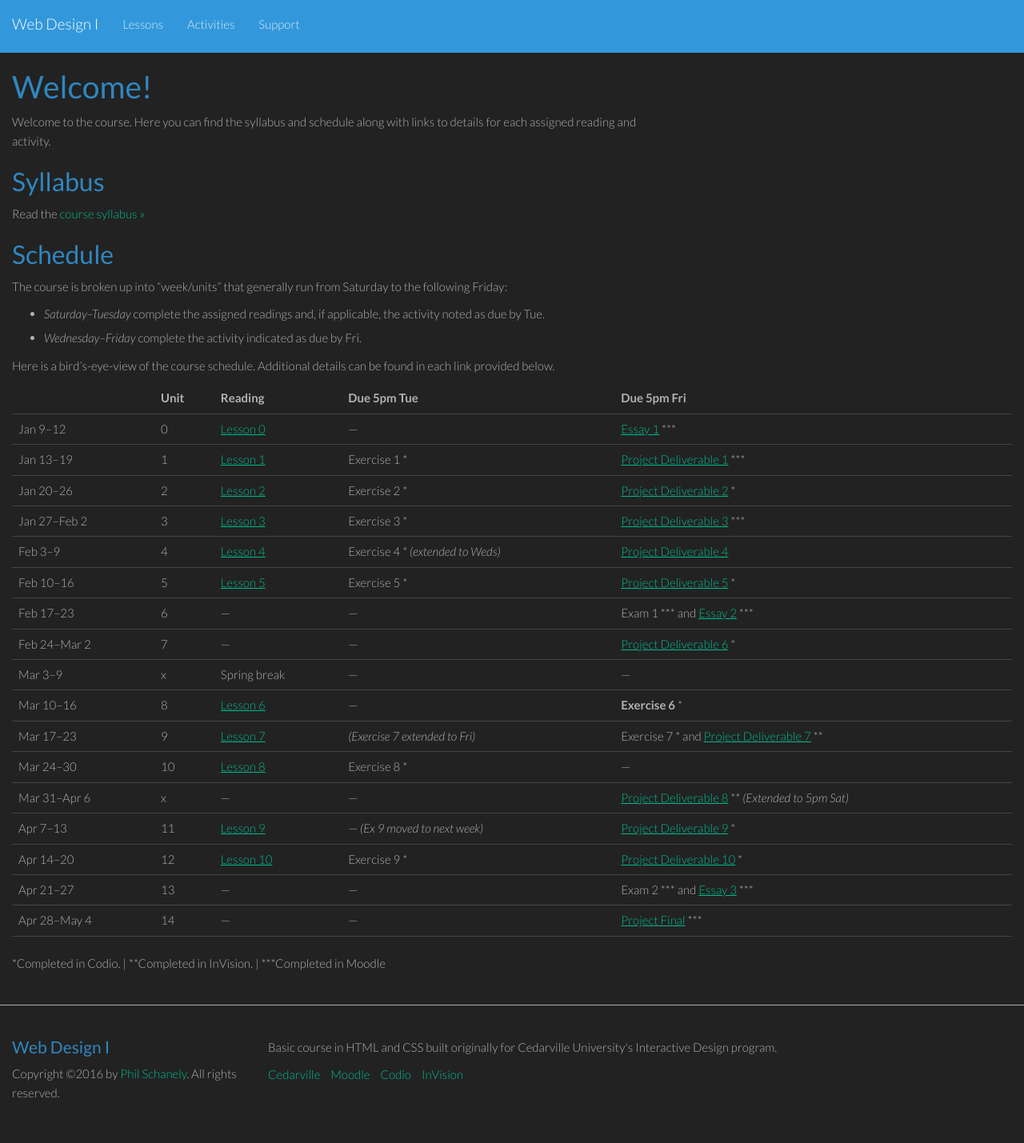
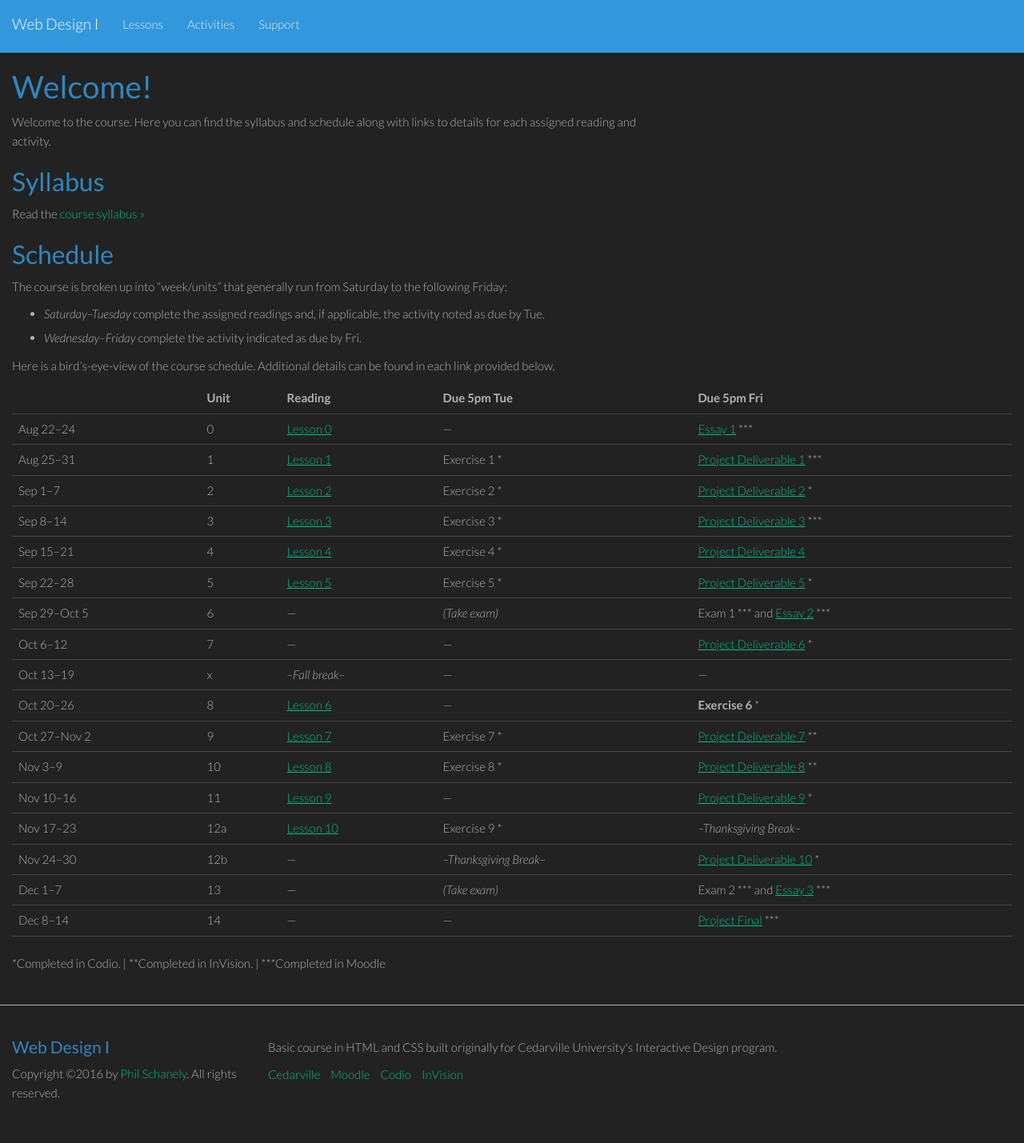
Before and after one commit to philschanely/course-web1, a Jekyll site: the page built from index.md, in a window 1280 px wide. Shown: the whole page at 80% size. Built offline with Jekyll 4.4.1, drawn with Linux system fonts in a browser that asks for light colours.

Commit message:
Updates for fall semester

```diff
--- a/index.md
+++ b/index.md
@@ -19,23 +19,23 @@
 
 |               | Unit | Reading            | Due 5pm Tue     | Due 5pm Fri                                              |
 |---------------|:-----|:-------------------|:----------------|:---------------------------------------------------------|
-| Jan 9--12     | 0    | [Lesson 0][l0]     | ---             | [Essay 1][es1] \*\*\*                                    |
-| Jan 13--19    | 1    | [Lesson 1][l1]     | Exercise 1 *    | [Project Deliverable 1][pd1] \*\*\*                      |
-| Jan 20--26    | 2    | [Lesson 2][l2]     | Exercise 2 *    | [Project Deliverable 2][pd2] *                           |
-| Jan 27--Feb 2 | 3    | [Lesson 3][l3]     | Exercise 3 *    | [Project Deliverable 3][pd3] \*\*\*                      |
-| Feb 3--9      | 4    | [Lesson 4][l4]     | Exercise 4 * *(extended to Weds)* | [Project Deliverable 4][pd4]           |
-| Feb 10--16    | 5    | [Lesson 5][l5]     | Exercise 5 *    | [Project Deliverable 5][pd5] *                           |
-| Feb 17--23    | 6    | ---                | ---             | Exam 1 \*\*\* and [Essay 2][es2] \*\*\*                  |
-| Feb 24--Mar 2 | 7    | ---                | ---             | [Project Deliverable 6][pd6] *                           |
-| Mar 3--9      | x    | Spring break       | ---             | ---                                                      |
-| Mar 10--16    | 8    | [Lesson 6][l6]     | ---             | **Exercise 6** \*                                        |
-| Mar 17--23    | 9    | [Lesson 7][l7]     | *(Exercise 7 extended to Fri)* | Exercise 7 *  and [Project Deliverable 7][pd7] ** |
-| Mar 24--30    | 10   | [Lesson 8][l8]     | Exercise 8 *    | ---                                                      |
-| Mar 31--Apr 6 | x    | ---                | ---             | [Project Deliverable 8][pd8] ** *(Extended to 5pm Sat)*  |
-| Apr 7--13     | 11   | [Lesson 9][l9]     | --- *(Ex 9 moved to next week)* | [Project Deliverable 9][pd9] *           |
-| Apr 14--20    | 12   | [Lesson 10][l10]   | Exercise 9 *    | [Project Deliverable 10][pd10] *                         |
-| Apr 21--27    | 13   | ---                | ---             | Exam 2 *** and [Essay 3][es3] \*\*\*                     |
-| Apr 28--May 4 | 14   | ---                | ---             | [Project Final][pdfs] \*\*\*                             |
+| Aug 22--24    | 0    | [Lesson 0][l0]     | ---             | [Essay 1][es1] \*\*\*                                    |
+| Aug 25--31    | 1    | [Lesson 1][l1]     | Exercise 1 *    | [Project Deliverable 1][pd1] \*\*\*                      |
+| Sep 1--7      | 2    | [Lesson 2][l2]     | Exercise 2 *    | [Project Deliverable 2][pd2] *                           |
+| Sep 8--14     | 3    | [Lesson 3][l3]     | Exercise 3 *    | [Project Deliverable 3][pd3] \*\*\*                      |
+| Sep 15--21    | 4    | [Lesson 4][l4]     | Exercise 4 *    | [Project Deliverable 4][pd4]                             |
+| Sep 22--28    | 5    | [Lesson 5][l5]     | Exercise 5 *    | [Project Deliverable 5][pd5] *                           |
+| Sep 29--Oct 5 | 6    | ---                | *(Take exam)*   | Exam 1 \*\*\* and [Essay 2][es2] \*\*\*                  |
+| Oct 6--12     | 7    | ---                | ---             | [Project Deliverable 6][pd6] *                           |
+| Oct 13--19    | x    | *--Fall break--*   | ---             | ---                                                      |
+| Oct 20--26    | 8    | [Lesson 6][l6]     | ---             | **Exercise 6** \*                                        |
+| Oct 27--Nov 2 | 9    | [Lesson 7][l7]     | Exercise 7 *    | [Project Deliverable 7][pd7] **                          |
+| Nov 3--9      | 10   | [Lesson 8][l8]     | Exercise 8 *    | [Project Deliverable 8][pd8] **                          |
+| Nov 10--16    | 11   | [Lesson 9][l9]     | ---             | [Project Deliverable 9][pd9] *                           |
+| Nov 17--23    | 12a  | [Lesson 10][l10]   | Exercise 9 *    | *--Thanksgiving Break--*                                 |
+| Nov 24--30    | 12b  | ---       | *--Thanksgiving Break--* | [Project Deliverable 10][pd10] *                         |
+| Dec 1--7      | 13   | ---                | *(Take exam)*   | Exam 2 *** and [Essay 3][es3] \*\*\*                     |
+| Dec 8--14     | 14   | ---                | ---             | [Project Final][pdfs] \*\*\*                             |
 
 
 \*Completed in Codio. \| \*\*Completed in InVision. \| \*\*\*Completed in Moodle
```
Also changed, not shown: _lessons/09-css-layout.md (+1 -1 lines), 4 other files.
